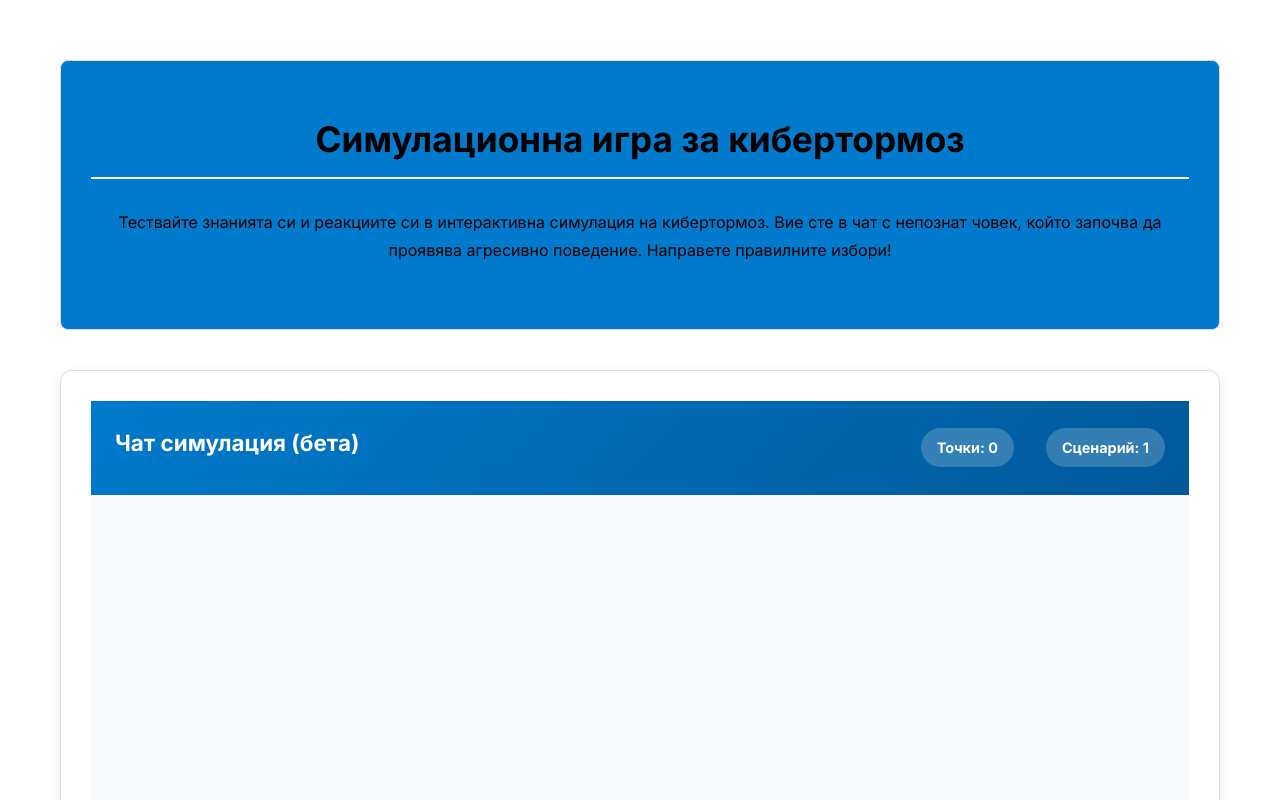
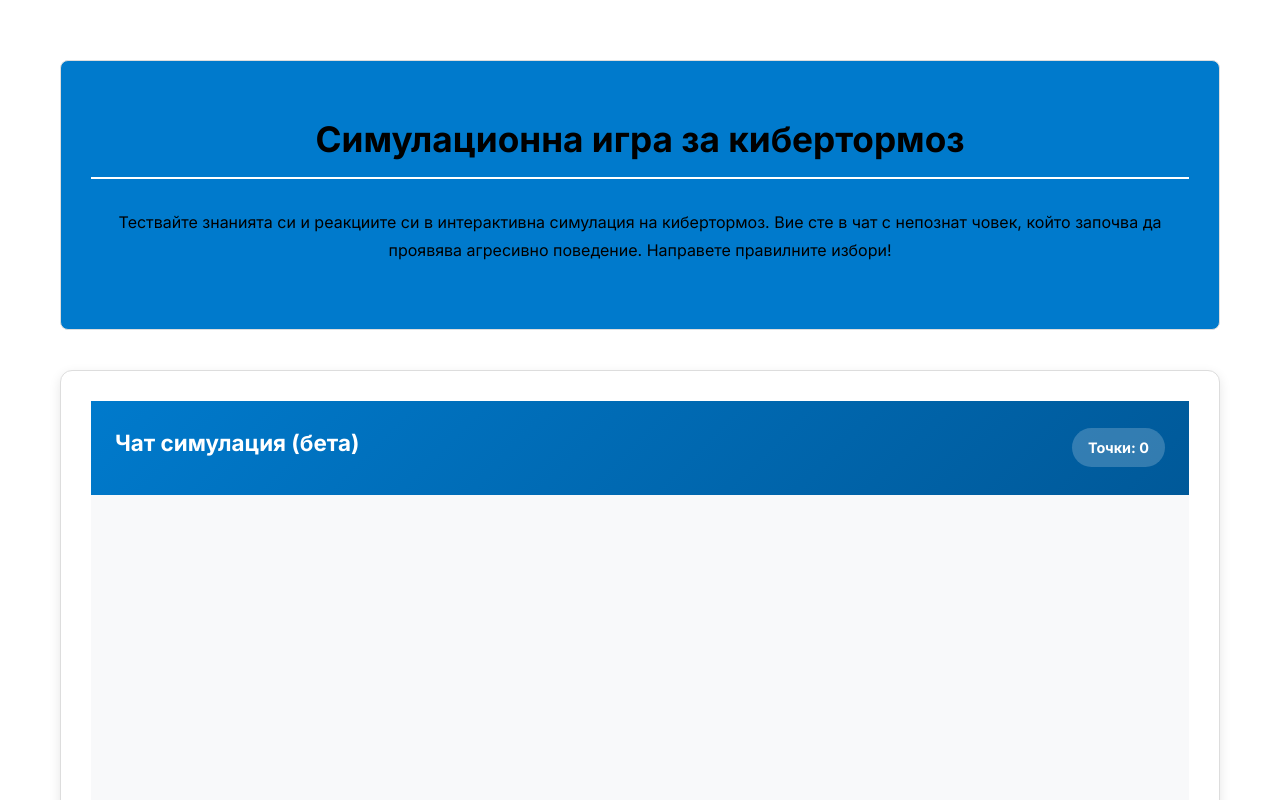
Before and after one commit to AleksandarOvcharov/school-project, a website: page game/index.html in a window 1280 px wide. Shown: the top 800 px of the page. Drawn offline with nearby package versions, Linux system fonts and the light colour scheme.

Commit message:
Bug Fixes etc.

```diff
--- a/game/index.html
+++ b/game/index.html
@@ -28,7 +28,6 @@
                 <h3>Чат симулация (бета)</h3>
                 <div class="game-status">
                     <div class="score">Точки: <span id="score">0</span></div>
-                    <div class="scenario">Сценарий: <span id="scenario-number">1</span></div>
                 </div>
             </div>
 
```
